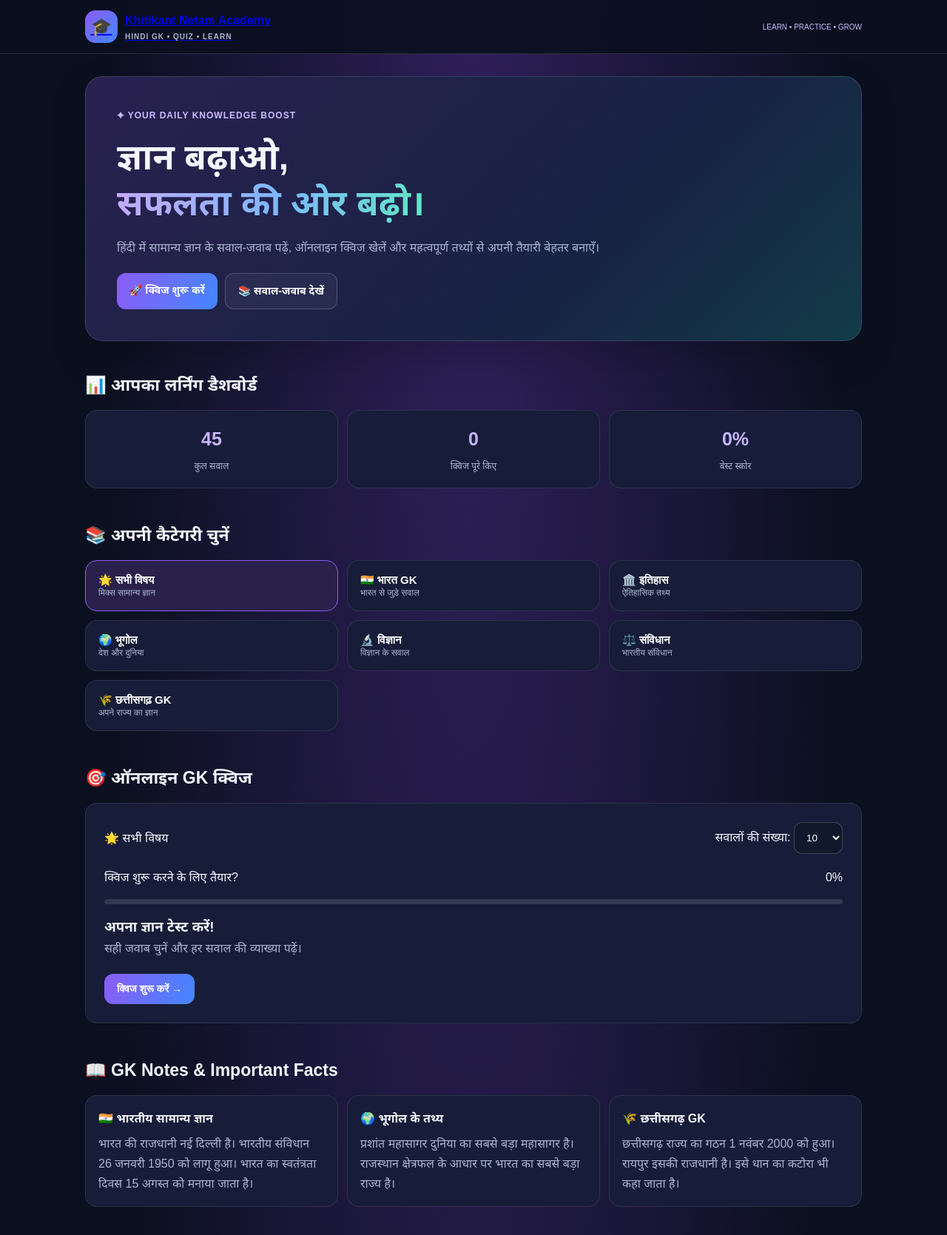
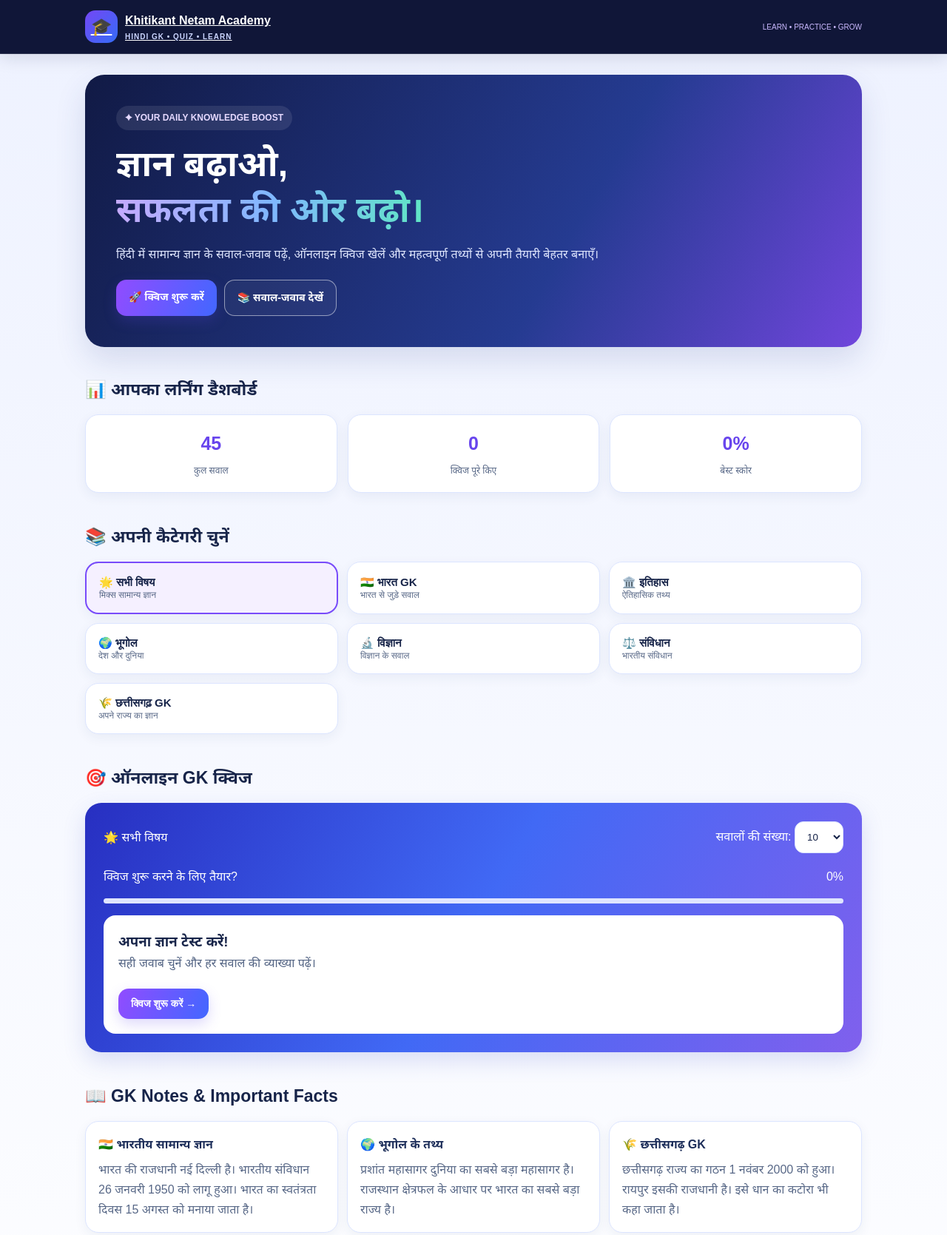
Before and after one commit to KhitikantNetamAcademy/KhitikantNetamAcademy, a plain HTML site: page index.html in a window 1280 px wide. Shown: the top 1669 px of the page at 74% size. Drawn offline with Linux system fonts and the light colour scheme.

Commit message:
Update index.html

```diff
--- a/index.html
+++ b/index.html
@@ -129,6 +129,180 @@ footer{border-top:1px solid #ffffff20;margin-top:25px;padding:25px 0}
  .qa p{color:#333}
 }
 
+/* PROFESSIONAL ACADEMY DESIGN */
+:root {
+  --bg: #f6f8ff;
+  --panel: #ffffff;
+  --purple: #7447f5;
+  --blue: #356cf6;
+  --green: #12a875;
+  --text: #172449;
+  --muted: #586887;
+}
+
+body {
+  background: linear-gradient(180deg, #eef2ff 0%, #ffffff 42%, #f7f9ff 100%);
+  color: var(--text);
+  font-family: Arial, "Noto Sans Devanagari", sans-serif;
+}
+
+header {
+  background: #101638;
+  border-bottom: 1px solid #ffffff20;
+  box-shadow: 0 5px 22px #10163820;
+}
+
+.brand { color: #fff; }
+.brand small { color: #cbd5ff; }
+
+.hero { padding-top: 28px; }
+
+.hero-box {
+  position: relative;
+  overflow: hidden;
+  border: 0;
+  border-radius: 26px;
+  background: linear-gradient(120deg, #111a45, #253b91 62%, #7046dc);
+  box-shadow: 0 18px 40px #273c8b25;
+}
+
+.tag {
+  display: inline-block;
+  padding: 6px 12px;
+  border-radius: 30px;
+  background: #ffffff18;
+  color: #e5d9ff;
+  letter-spacing: 0;
+}
+
+.hero-box h1 { color: #fff; }
+.hero-box p { color: #e0e7ff; }
+
+.btn {
+  border-radius: 14px;
+  transition: transform .2s, box-shadow .2s;
+}
+
+.primary {
+  background: linear-gradient(110deg, #914cff, #4267ff);
+  box-shadow: 0 7px 18px #6049ed35;
+  color: #fff;
+}
+
+.secondary {
+  border: 1px solid #ffffff80;
+  background: #ffffff0c;
+  color: #fff;
+}
+
+section { padding: 20px 0; }
+
+.heading {
+  color: #172449;
+  font-weight: 800;
+}
+
+.stats { gap: 14px; }
+
+.stat, .category, .note, .qa {
+  background: #fff;
+  border: 1px solid #dce5ff;
+  border-radius: 18px;
+  box-shadow: 0 5px 16px #263b7010;
+}
+
+.stat strong { color: #6845ed; }
+.stat span, .category span { color: #586887; }
+
+.category {
+  color: #172449;
+  text-align: left;
+  transition: transform .2s, border-color .2s;
+}
+
+.category b { color: #172449; }
+
+.category.active {
+  border: 2px solid #784bfa;
+  background: #f5f0ff;
+}
+
+.quizbox {
+  border: 0;
+  border-radius: 22px;
+  background: linear-gradient(120deg, #272fc1, #4169f5, #8060ed);
+  color: #fff;
+  box-shadow: 0 12px 30px #394bc52b;
+}
+
+.quizbox p { color: #526383; }
+.quizbox .question { color: #172449; }
+
+.quizbox #quizArea {
+  margin-top: 16px;
+  padding: 20px;
+  border-radius: 16px;
+  background: #fff;
+  color: #172449;
+}
+
+.quiztop label { color: #fff; }
+
+.select, .search {
+  background: #fff;
+  color: #172449;
+  border: 1px solid #dce5ff;
+  border-radius: 12px;
+}
+
+.progress { background: #dfe5ff; }
+
+.option {
+  background: #f7f9ff;
+  color: #172449;
+  border: 1px solid #dce5ff;
+  border-radius: 13px;
+}
+
+.option:hover {
+  border-color: #7447f5;
+  background: #f1edff;
+}
+
+.explanation {
+  color: #145c48;
+  background: #e8fff5;
+  border-radius: 13px;
+}
+
+.note h3, .qa h3 { color: #1c2d59; }
+.note p, .qa p { color: #586887; }
+
+footer {
+  background: #101638;
+  border-top: 0;
+  color: #fff;
+}
+
+footer p { color: #cbd5e1; }
+.footerlinks a { color: #d5c7ff; }
+
+@media (max-width: 650px) {
+  .container { width: 92%; }
+  .hero-box { padding: 22px; }
+  .stats { grid-template-columns: 1fr; }
+  .categories, .notes, .qa-list {
+    grid-template-columns: 1fr 1fr;
+    gap: 10px;
+  }
+  .category, .note, .qa { padding: 13px; }
+  .quizbox #quizArea { padding: 15px; }
+}
+
+@media (max-width: 420px) {
+  .categories, .notes, .qa-list { grid-template-columns: 1fr; }
+  .actions .btn { text-align: center; }
+}
 
 </style>
 </head>
```
